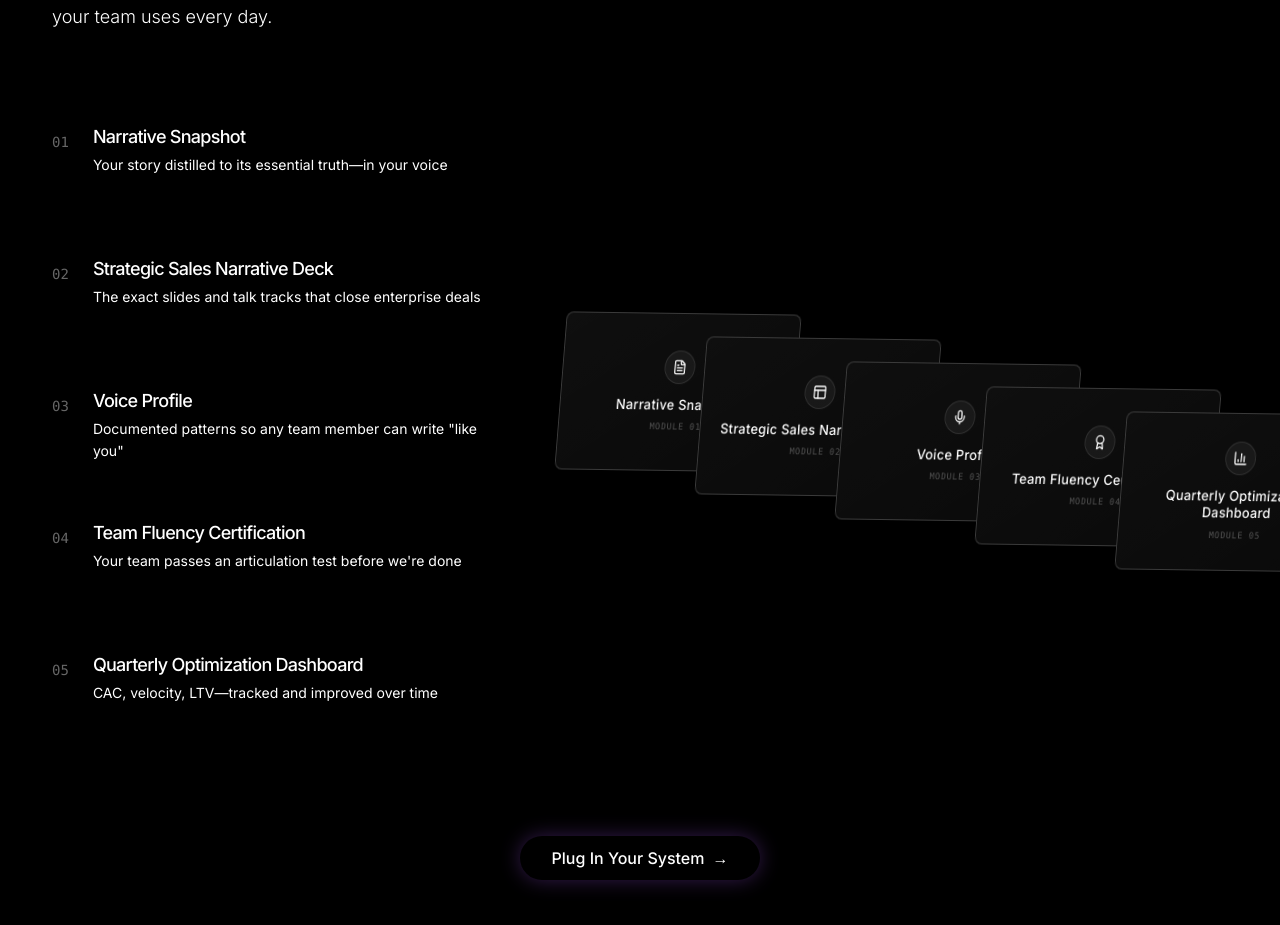
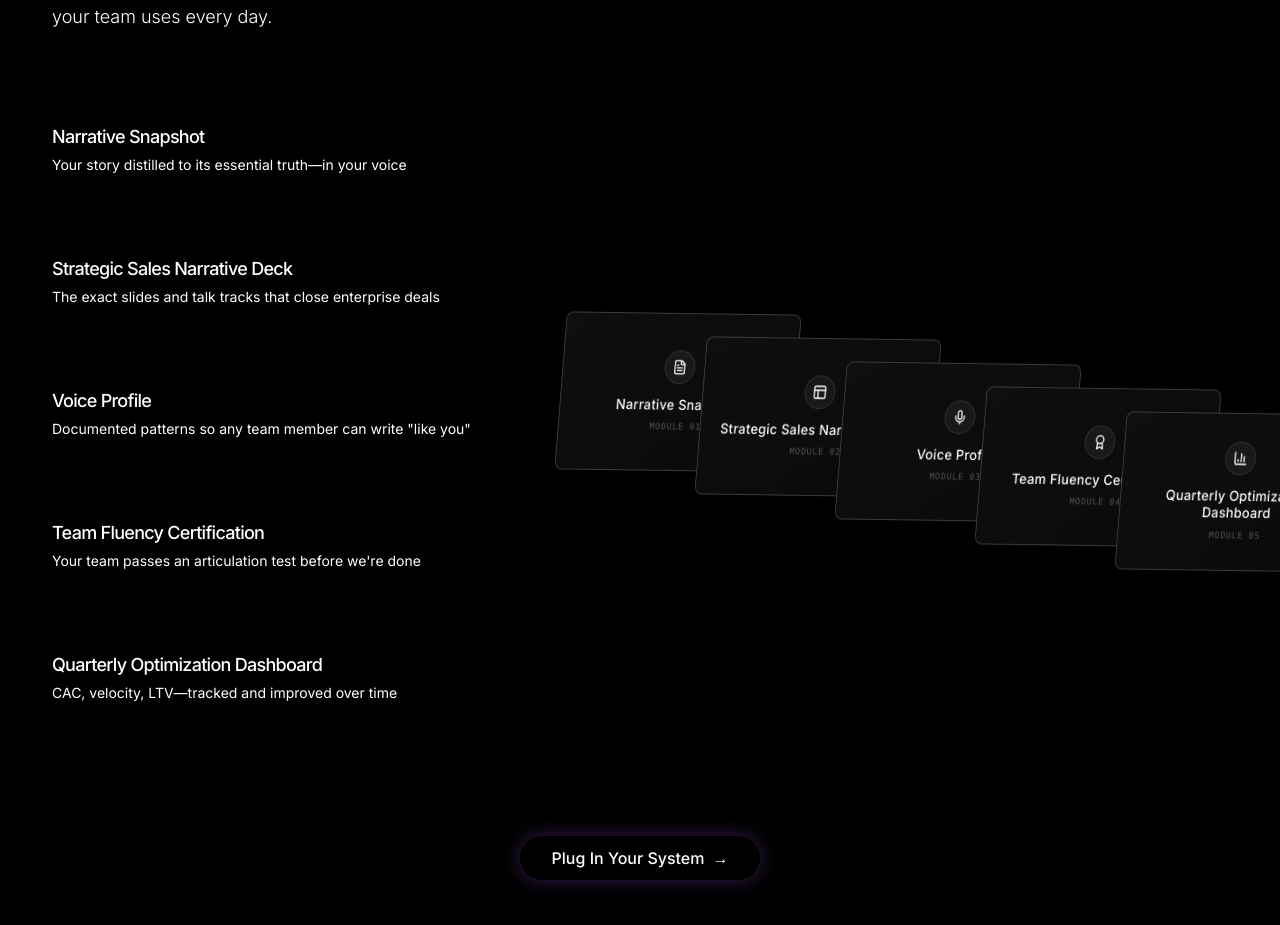
Before and after one commit to brandmultiplier/BrMul---Landing-Page-v1, a Next.js app: page / in a window 1280 px wide. Shown: the part 5506-6431 px from the top of the page. Built offline with nearby package versions, Linux system fonts and the light colour scheme.

Commit message:
fix: remove numbers from list to match clean text-only reference

```diff
--- a/src/components/sections/NarrativeOS.tsx
+++ b/src/components/sections/NarrativeOS.tsx
@@ -194,11 +194,7 @@ function NarrativeItem({ item, index, show }: { item: any, index: number, show:
                 ${show ? "opacity-100 translate-y-0" : "opacity-0 translate-y-8"}
             `}
         >
-            <div className="flex gap-4 lg:gap-6 items-start max-w-md">
-                <div className={`mt-1 text-sm font-mono transition-colors duration-500 ${show ? "text-white/40" : "text-white/10"}`}>
-                    0{index + 1}
-                </div>
-                <div>
+            <div className="max-w-md">
                 <h3 className="text-lg font-medium mb-2 text-white">
                     {item.title}
                 </h3>
@@ -207,6 +203,5 @@ function NarrativeItem({ item, index, show }: { item: any, index: number, show:
                 </p>
             </div>
         </div>
-        </div>
     );
 }
```
Lines whose indentation alone changed are shown as unchanged.
